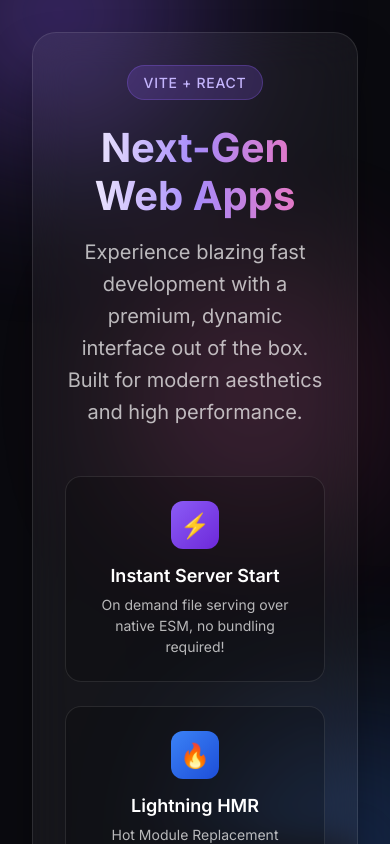
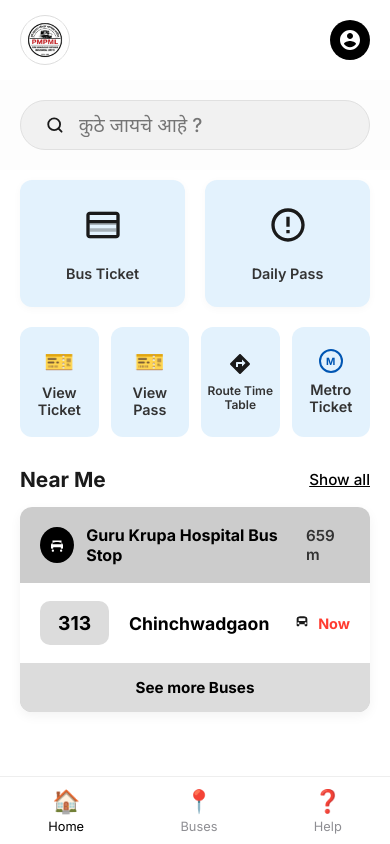
Before and after one commit to GauravFrontend01/pmpml_C, a React (Vite) app: page / in a window 390 px wide. Shown: the top 844 px of the page. Built offline with nearby package versions, Linux system fonts and the light colour scheme.

Commit message:
feat: redesign UI with mobile-first layout, custom typography, and new PMPML branding assets

```diff
--- a/src/App.css
+++ b/src/App.css
@@ -1,222 +1,282 @@
-.app-container {
+.header {
+  padding: 15px 20px;
   display: flex;
-  justify-content: center;
+  justify-content: space-between;
   align-items: center;
-  min-height: 100vh;
-  position: relative;
-  overflow: hidden;
-  padding: 2rem;
+  background: #fff;
 }
 
-/* Background Gradients */
-.bg-blobs {
-  position: fixed;
-  top: 0;
-  left: 0;
-  width: 100%;
-  height: 100%;
-  z-index: -1;
+.logo-circle {
+  width: 50px;
+  height: 50px;
+  border: 1px solid #ddd;
+  border-radius: 50%;
+  padding: 5px;
+  display: flex;
+  align-items: center;
+  justify-content: center;
   overflow: hidden;
 }
 
-.blob {
-  position: absolute;
-  filter: blur(100px);
-  opacity: 0.6;
-  border-radius: 50%;
-  animation: pulse-slow 10s infinite ease-in-out;
+.logo-circle img {
+  width: 100%;
+  height: auto;
 }
 
-.blob-1 {
-  top: -10%;
-  left: -10%;
-  width: 50vw;
-  height: 50vw;
-  background: var(--accent-purple);
-  animation-delay: 0s;
+.profile-icon {
+  width: 40px;
+  height: 40px;
+  background: #000;
+  border-radius: 50%;
+  display: flex;
+  align-items: center;
+  justify-content: center;
+  color: white;
 }
 
-.blob-2 {
-  bottom: -10%;
-  right: -10%;
-  width: 40vw;
-  height: 40vw;
-  background: var(--accent-blue);
-  animation-delay: 2s;
+.search-section {
+  padding: 20px;
+  background: #fdfdfd;
 }
 
-.blob-3 {
-  top: 40%;
-  left: 50%;
-  width: 30vw;
-  height: 30vw;
-  background: var(--accent-pink);
-  transform: translate(-50%, -50%);
-  animation-delay: 4s;
+.search-container {
+  background: white;
+  padding: 15px;
+  border-radius: 12px;
+  box-shadow: 0 2px 10px rgba(0,0,0,0.05);
+  display: flex;
+  align-items: center;
 }
 
-/* Glass Card */
-.glass-card {
-  background: var(--glass-bg);
-  backdrop-filter: blur(20px);
-  -webkit-backdrop-filter: blur(20px);
-  border: 1px solid var(--glass-border);
-  border-radius: 24px;
-  padding: 3rem;
-  max-width: 800px;
+.search-bar {
+  background: #f1f1f1;
+  border-radius: 50px;
+  padding: 12px 25px;
+  display: flex;
+  align-items: center;
   width: 100%;
-  box-shadow: 0 25px 50px -12px rgba(0, 0, 0, 0.5);
-  animation: fadeIn 1s cubic-bezier(0.16, 1, 0.3, 1) forwards;
-  position: relative;
-  z-index: 10;
+  gap: 15px;
+  border: 1px solid #e0e0e0;
 }
 
-.card-header {
-  text-align: center;
-  margin-bottom: 2rem;
+.search-bar input {
+  border: none;
+  background: transparent;
+  width: 100%;
+  font-size: 1.2rem;
+  color: #000;
+  outline: none;
+  font-weight: 500;
 }
 
-.badge {
-  display: inline-block;
-  padding: 0.5rem 1rem;
-  background: rgba(139, 92, 246, 0.2);
-  border: 1px solid rgba(139, 92, 246, 0.3);
-  color: #c4b5fd;
-  border-radius: 999px;
-  font-size: 0.875rem;
-  font-weight: 500;
-  margin-bottom: 1.5rem;
-  letter-spacing: 0.05em;
-  text-transform: uppercase;
+/* Actions Grid */
+.actions-main {
+  display: grid;
+  grid-template-columns: 1fr 1fr;
+  gap: 20px;
+  padding: 10px 20px 20px;
 }
 
-.title {
-  font-size: 3.5rem;
-  font-weight: 700;
-  line-height: 1.2;
-  margin-bottom: 1rem;
-  background: linear-gradient(to right, #fff, #a78bfa, #f472b6);
-  -webkit-background-clip: text;
-  background-clip: text;
-  color: transparent;
-  animation: fadeIn 1s ease-out forwards;
-}
-
-.subtitle {
-  font-size: 1.25rem;
-  color: var(--text-secondary);
-  max-width: 600px;
-  margin: 0 auto;
-  line-height: 1.6;
-}
-
-/* Features Grid */
-.features-grid {
-  display: grid;
-  grid-template-columns: repeat(auto-fit, minmax(200px, 1fr));
-  gap: 1.5rem;
-  margin: 3rem 0;
-}
-
-.feature-item {
-  background: rgba(0, 0, 0, 0.2);
-  border: 1px solid var(--glass-border);
-  border-radius: 16px;
-  padding: 1.5rem;
-  transition: all 0.3s ease;
+.action-card {
+  background: #e3f2fd;
+  border-radius: 12px;
+  padding: 25px;
   display: flex;
   flex-direction: column;
   align-items: center;
+  justify-content: center;
   text-align: center;
-  cursor: pointer;
+  box-shadow: 0 2px 8px rgba(0,0,0,0.03);
+  transition: transform 0.2s;
 }
 
-.feature-item:hover {
-  transform: translateY(-5px);
-  background: rgba(255, 255, 255, 0.08);
-  border-color: rgba(255, 255, 255, 0.2);
+.action-card:active {
+  transform: scale(0.98);
 }
 
-.icon-wrapper {
-  width: 48px;
-  height: 48px;
-  border-radius: 12px;
-  display: flex;
-  justify-content: center;
-  align-items: center;
-  margin-bottom: 1rem;
-  font-size: 1.5rem;
+.action-card svg {
+  margin-bottom: 12px;
 }
 
-.icon-purple { background: linear-gradient(135deg, #8b5cf6, #6d28d9); }
-.icon-blue { background: linear-gradient(135deg, #3b82f6, #1d4ed8); }
-.icon-pink { background: linear-gradient(135deg, #ec4899, #be185d); }
-
-.feature-title {
-  font-size: 1.125rem;
-  font-weight: 600;
-  margin-bottom: 0.5rem;
+.action-card-small {
+  background: #e3f2fd;
+  border-radius: 12px;
+  padding: 15px 5px;
+  display: flex;
+  flex-direction: column;
+  align-items: center;
+  justify-content: center;
+  text-align: center;
+  min-height: 110px;
+  transition: transform 0.2s;
 }
 
-.feature-desc {
-  font-size: 0.875rem;
-  color: var(--text-secondary);
-  line-height: 1.5;
+.action-card-small:active {
+  transform: scale(0.95);
 }
 
-/* Action Buttons */
-.card-actions {
-  display: flex;
-  gap: 1rem;
-  justify-content: center;
-  margin-top: 2rem;
+.action-text {
+  margin-top: 8px;
+  font-weight: 600;
+  font-size: 0.9rem;
+  color: #333;
+  line-height: 1.2;
 }
 
-.btn {
-  padding: 1rem 2rem;
+.actions-secondary {
+  display: grid;
+  grid-template-columns: repeat(4, 1fr);
+  gap: 12px;
+  padding: 0 20px 20px;
+}
+
+/* Near Me Section */
+.near-me {
+  margin-top: 10px;
+  padding-bottom: 20px;
+}
+
+.section-header {
+  display: flex;
+  justify-content: space-between;
+  align-items: center;
+  padding: 0 20px 15px;
+}
+
+.section-title {
+  font-size: 1.3rem;
+  font-weight: 800;
+}
+
+.show-all {
+  color: #000;
+  text-decoration: underline;
+  font-size: 0.95rem;
+  font-weight: 500;
+}
+
+.near-me-card {
+  margin: 0 20px;
   border-radius: 12px;
-  font-weight: 600;
-  font-size: 1rem;
-  cursor: pointer;
-  transition: all 0.2s ease;
-  border: none;
-  outline: none;
+  background: #cccccc;
+  overflow: hidden;
+  box-shadow: 0 4px 12px rgba(0,0,0,0.05);
+}
+
+.stop-header {
+  padding: 18px 20px;
+  display: flex;
+  justify-content: space-between;
+  align-items: center;
+}
+
+.stop-info {
   display: flex;
   align-items: center;
-  gap: 0.5rem;
+  gap: 12px;
 }
 
-.btn-primary {
-  background: var(--text-primary);
-  color: var(--bg-primary);
+.bus-icon-circle {
+  width: 36px;
+  height: 36px;
+  background: #000;
+  border-radius: 50%;
+  display: flex;
+  align-items: center;
+  justify-content: center;
+  color: #fff;
 }
 
-.btn-primary:hover {
-  transform: translateY(-2px);
-  box-shadow: 0 10px 25px -5px rgba(255, 255, 255, 0.3);
+.stop-name {
+  font-weight: 700;
+  font-size: 1rem;
+  color: #000;
 }
 
-.btn-secondary {
-  background: transparent;
-  color: var(--text-primary);
-  border: 1px solid var(--glass-border);
+.distance {
+  font-size: 0.95rem;
+  font-weight: 600;
+  color: #333;
 }
 
-.btn-secondary:hover {
-  background: var(--glass-bg);
-  border-color: rgba(255, 255, 255, 0.2);
-  transform: translateY(-2px);
+.bus-item {
+  background: #fff;
+  padding: 18px 20px;
+  display: flex;
+  justify-content: space-between;
+  align-items: center;
+  margin: 0;
 }
 
-/* Responsive */
-@media (max-width: 768px) {
-  .title {
-    font-size: 2.5rem;
-  }
-  .glass-card {
-    padding: 2rem;
-  }
-  .card-actions {
-    flex-direction: column;
-  }
+.bus-number-badge {
+  background: #dcdcdc;
+  padding: 10px 18px;
+  border-radius: 10px;
+  font-weight: 800;
+  font-size: 1.2rem;
+  color: #000;
 }
+
+.bus-destination {
+  flex: 1;
+  margin-left: 20px;
+  font-weight: 700;
+  font-size: 1.1rem;
+  color: #000;
+}
+
+.bus-status {
+  display: flex;
+  align-items: center;
+  gap: 8px;
+}
+
+.status-now {
+  color: #ff3b30;
+  font-weight: 700;
+  font-size: 0.9rem;
+}
+
+.see-more {
+  padding: 15px;
+  text-align: center;
+  background: #dcdcdc;
+  font-size: 0.95rem;
+  color: #000;
+  font-weight: 700;
+}
+
+
+/* Bottom Nav */
+.bottom-nav {
+  position: fixed;
+  bottom: 0;
+  left: 50%;
+  transform: translateX(-50%);
+  width: 100%;
+  max-width: 450px;
+  background: white;
+  display: flex;
+  justify-content: space-around;
+  padding: 10px 0;
+  border-top: 1px solid #eee;
+  z-index: 1000;
+}
+
+.nav-item {
+  display: flex;
+  flex-direction: column;
+  align-items: center;
+  gap: 4px;
+  color: #8e8e93;
+  font-size: 0.8rem;
+  text-decoration: none;
+}
+
+.nav-item.active {
+  color: #000;
+}
+
+.nav-icon {
+  font-size: 1.4rem;
+}
--- a/src/App.jsx
+++ b/src/App.jsx
@@ -1,70 +1,122 @@
-import { useState, useEffect } from 'react';
+import React from 'react';
 import './App.css';
 
-function App() {
-  const [mounted, setMounted] = useState(false);
-
-  useEffect(() => {
-    setMounted(true);
-  }, []);
-
-  if (!mounted) return null;
-
+const App = () => {
   return (
     <div className="app-container">
-      {/* Background Ambience */}
-      <div className="bg-blobs">
-        <div className="blob blob-1"></div>
-        <div className="blob blob-2"></div>
-        <div className="blob blob-3"></div>
-      </div>
+      {/* Header */}
+      <header className="header">
+        <div className="logo-circle">
+          <img src="/pmpml_logo_1776152853531.png" alt="PMPML Logo" />
+        </div>
+        <div className="profile-icon">
+          <svg width="24" height="24" viewBox="0 0 24 24" fill="currentColor">
+            <path d="M12 2C6.48 2 2 6.48 2 12s4.48 10 10 10 10-4.48 10-10S17.52 2 12 2zm0 3c1.66 0 3 1.34 3 3s-1.34 3-3 3-3-1.34-3-3 1.34-3 3-3zm0 14.2c-2.5 0-4.71-1.28-6-3.22.03-1.99 4-3.08 6-3.08 1.99 0 5.97 1.09 6 3.08-1.29 1.94-3.5 3.22-6 3.22z"/>
+          </svg>
+        </div>
+      </header>
 
-      {/* Main Content Card */}
-      <main className="glass-card" style={{ animationDelay: '0.2s' }}>
-        <header className="card-header">
-          <span className="badge">Vite + React</span>
-          <h1 className="title">Next-Gen Web Apps</h1>
-          <p className="subtitle">
-            Experience blazing fast development with a premium, dynamic interface out of the box.
-            Built for modern aesthetics and high performance.
-          </p>
-        </header>
+      {/* Search Section */}
+      <section className="search-section">
+        <div className="search-bar">
+          <svg width="20" height="20" viewBox="0 0 24 24" fill="none" stroke="currentColor" strokeWidth="2.5" strokeLinecap="round" strokeLinejoin="round">
+            <circle cx="11" cy="11" r="8"></circle>
+            <line x1="21" y1="21" x2="16.65" y2="16.65"></line>
+          </svg>
+          <input type="text" placeholder="कुठे जायचे आहे ?" readOnly />
+        </div>
+      </section>
 
-        <section className="features-grid">
-          <div className="feature-item" style={{ animation: 'fadeIn 0.5s ease 0.4s both' }}>
-            <div className="icon-wrapper icon-purple">⚡</div>
-            <h3 className="feature-title">Instant Server Start</h3>
-            <p className="feature-desc">On demand file serving over native ESM, no bundling required!</p>
+      {/* Main Actions */}
+      <section className="actions-main">
+        <div className="action-card">
+          <svg width="40" height="40" viewBox="0 0 24 24" fill="currentColor">
+             <path d="M4 6V4h16v2H4zm0 14h16v-2H4v2zm0-4h16v-2H4v2zm0-4h16v-2H4v2z" opacity=".3"/>
+             <path d="M20 4H4c-1.1 0-2 .9-2 2v12c0 1.1.9 2 2 2h16c1.1 0 2-.9 2-2V6c0-1.1-.9-2-2-2zM4 6h16v3H4V6zm0 12v-7h16v7H4z"/>
+          </svg>
+          <span className="action-text">Bus Ticket</span>
+        </div>
+        <div className="action-card">
+          <svg width="40" height="40" viewBox="0 0 24 24" fill="currentColor">
+            <path d="M12 2C6.48 2 2 6.48 2 12s4.48 10 10 10 10-4.48 10-10S17.52 2 12 2zm0 18c-4.41 0-8-3.59-8-8s3.59-8 8-8 8 3.59 8 8-3.59 8-8 8zm-1-13h2v6h-2zm0 8h2v2h-2z"/>
+          </svg>
+          <span className="action-text">Daily Pass</span>
+        </div>
+      </section>
+
+      {/* Secondary Actions */}
+      <section className="actions-secondary">
+        <div className="action-card-small">
+          <div style={{color: '#FFD700', fontSize: '24px'}}>🎫</div>
+          <span className="action-text">View Ticket</span>
+        </div>
+        <div className="action-card-small">
+          <div style={{color: '#FFD700', fontSize: '24px'}}>🎫</div>
+          <span className="action-text">View Pass</span>
+        </div>
+        <div className="action-card-small">
+          <svg width="24" height="24" viewBox="0 0 24 24" fill="currentColor">
+            <path d="M21.71 11.29l-9-9c-.39-.39-1.02-.39-1.41 0l-9 9c-.39.39-.39 1.02 0 1.41l9 9c.39.39 1.02.39 1.41 0l9-9c.39-.38.39-1.01 0-1.41zM14 14.5V12h-4v3H8v-4c0-.55.45-1 1-1h5V7.5l3.5 3.5-3.5 3.5z"/>
+          </svg>
+          <span className="action-text" style={{fontSize: '0.75rem'}}>Route Time Table</span>
+        </div>
+        <div className="action-card-small">
+          <div className="metro-logo" style={{width: '24px', height: '24px', borderRadius: '50%', border: '2px solid #0056b3', display: 'flex', alignItems: 'center', justifyContent: 'center', fontSize: '10px', color: '#0056b3', fontWeight: 'bold'}}>M</div>
+          <span className="action-text">Metro Ticket</span>
+        </div>
+      </section>
+
+      {/* Near Me Section */}
+      <section className="near-me">
+        <div className="section-header">
+          <h2 className="section-title">Near Me</h2>
+          <span className="show-all">Show all</span>
+        </div>
+        <div className="near-me-card">
+          <div className="stop-header">
+            <div className="stop-info">
+              <div className="bus-icon-circle">
+                <svg width="18" height="18" viewBox="0 0 24 24" fill="currentColor">
+                  <path d="M18 11H6V6h12v5zM4 16c0 .55.45 1 1 1h1c.55 0 1-.45 1-1v-1h10v1c0 .55.45 1 1 1h1c.55 0 1-.45 1-1v-3.5c0-3.5-3.58-4.5-8-4.5s-8 1-8 4.5V16zm13.5 2c-.83 0-1.5.67-1.5 1.5s.67 1.5 1.5 1.5 1.5-.67 1.5-1.5-.67-1.5-1.5-1.5zm-11 0c-.83 0-1.5.67-1.5 1.5S5.67 21 6.5 21 8 20.33 8 19.5 7.33 18 6.5 18z"/>
+                </svg>
+              </div>
+              <span className="stop-name">Guru Krupa Hospital Bus Stop</span>
+            </div>
+            <span className="distance">659 m</span>
           </div>
+          <div className="bus-item">
+            <div className="bus-number-badge">313</div>
+            <span className="bus-destination">Chinchwadgaon</span>
+            <div className="bus-status">
+              <svg width="16" height="16" viewBox="0 0 24 24" fill="currentColor">
+                <path d="M12 2c-4 0-8 .5-8 4v9.5c0 .8.7 1.5 1.5 1.5h1c.8 0 1.5-.7 1.5-1.5V14h8v1.5c0 .8.7 1.5 1.5 1.5h1c.8 0 1.5-.7 1.5-1.5V6c0-3.5-3.58-4-8-4zM6.5 14c-.8 0-1.5-.7-1.5-1.5s.7-1.5 1.5-1.5 1.5.7 1.5 1.5-.7 1.5-1.5 1.5zm11 0c-.8 0-1.5-.7-1.5-1.5s.7-1.5 1.5-1.5 1.5.7 1.5 1.5-.7 1.5-1.5 1.5zM17 9H7V5h10v4z"/>
+              </svg>
+              <span className="status-now">Now</span>
+            </div>
+          </div>
+          <div className="see-more">
+            See more Buses
+          </div>
+        </div>
+      </section>
 
-          <div className="feature-item" style={{ animation: 'fadeIn 0.5s ease 0.5s both' }}>
-            <div className="icon-wrapper icon-blue">🔥</div>
-            <h3 className="feature-title">Lightning HMR</h3>
-            <p className="feature-desc">Hot Module Replacement (HMR) that stays fast regardless of app size.</p>
-          </div>
-
-          <div className="feature-item" style={{ animation: 'fadeIn 0.5s ease 0.6s both' }}>
-            <div className="icon-wrapper icon-pink">🎨</div>
-            <h3 className="feature-title">Premium Design</h3>
-            <p className="feature-desc">Pre-configured with modern glassmorphism, gradients and smooth animations.</p>
-          </div>
-        </section>
-
-        <footer className="card-actions" style={{ animation: 'fadeIn 0.5s ease 0.7s both' }}>
-          <button className="btn btn-primary">
-            Get Started
-            <svg width="20" height="20" viewBox="0 0 24 24" fill="none" stroke="currentColor" strokeWidth="2" strokeLinecap="round" strokeLinejoin="round">
-              <line x1="5" y1="12" x2="19" y2="12"></line>
-              <polyline points="12 5 19 12 12 19"></polyline>
-            </svg>
-          </button>
-          <a href="https://vitejs.dev" target="_blank" rel="noopener noreferrer" className="btn btn-secondary" style={{ textDecoration: 'none' }}>
-            Documentation
-          </a>
-        </footer>
-      </main>
+      {/* Footer Nav */}
+      <nav className="bottom-nav">
+        <a href="#" className="nav-item active">
+          <span className="nav-icon">🏠</span>
+          <span>Home</span>
+        </a>
+        <a href="#" className="nav-item">
+          <span className="nav-icon">📍</span>
+          <span>Buses</span>
+        </a>
+        <a href="#" className="nav-item">
+          <span className="nav-icon">❓</span>
+          <span>Help</span>
+        </a>
+      </nav>
     </div>
   );
-}
+};
 
 export default App;
--- a/src/index.css
+++ b/src/index.css
@@ -1,49 +1,50 @@
-@import url('https://fonts.googleapis.com/css2?family=Inter:wght@300;400;500;600;700&display=swap');
+@import url('https://fonts.googleapis.com/css2?family=Inter:wght@400;500;600;700&family=Noto+Sans+Devanagari:wght@400;500;600;700&display=swap');
 
 :root {
-  --bg-primary: #0a0a0f;
-  --text-primary: #ffffff;
-  --text-secondary: rgba(255, 255, 255, 0.7);
-  --accent-blue: #3b82f6;
-  --accent-purple: #8b5cf6;
-  --accent-pink: #ec4899;
-  --glass-bg: rgba(255, 255, 255, 0.05);
-  --glass-border: rgba(255, 255, 255, 0.1);
+  --bg-primary: #f8f9fa;
+  --bg-secondary: #ffffff;
+  --text-primary: #1a1a1a;
+  --text-secondary: #666666;
+  --action-bg: #e3f2fd;
+  --action-icon: #000000;
+  --border-color: #eeeeee;
+  --status-now: #ff4d4d;
+  --nav-active: #000000;
+  --nav-inactive: #8e8e93;
 }
 
 * {
   box-sizing: border-box;
   margin: 0;
   padding: 0;
-  font-family: 'Inter', -apple-system, BlinkMacSystemFont, 'Segoe UI', Roboto, Helvetica, Arial, sans-serif;
+  font-family: 'Inter', 'Noto Sans Devanagari', -apple-system, BlinkMacSystemFont, sans-serif;
 }
 
 body {
   background-color: var(--bg-primary);
   color: var(--text-primary);
   min-height: 100vh;
-  overflow-x: hidden;
+  display: flex;
+  justify-content: center;
   -webkit-font-smoothing: antialiased;
 }
 
-/* Animations */
-@keyframes fadeIn {
-  from { opacity: 0; transform: translateY(20px); }
-  to { opacity: 1; transform: translateY(0); }
+#root {
+  width: 100%;
+  max-width: 450px; /* Mobile size limit */
+  background: var(--bg-secondary);
+  min-height: 100vh;
+  position: relative;
+  box-shadow: 0 0 20px rgba(0,0,0,0.05);
 }
 
-@keyframes pulse-slow {
-  0%, 100% { opacity: 1; transform: scale(1); }
-  50% { opacity: 0.8; transform: scale(1.05); }
+.app-container {
+  padding-bottom: 80px; /* Space for bottom nav */
 }
 
-@keyframes rotate {
-  from { transform: rotate(0deg); }
-  to { transform: rotate(360deg); }
-}
-
-@keyframes float {
-  0% { transform: translateY(0px); }
-  50% { transform: translateY(-20px); }
-  100% { transform: translateY(0px); }
-}
+/* Base Utility Classes */
+.flex { display: flex; }
+.flex-col { flex-direction: column; }
+.items-center { align-items: center; }
+.justify-between { justify-content: space-between; }
+.grid { display: grid; }
```
Also changed, not shown: public/pmpml_logo_1776152853531.png (added).
